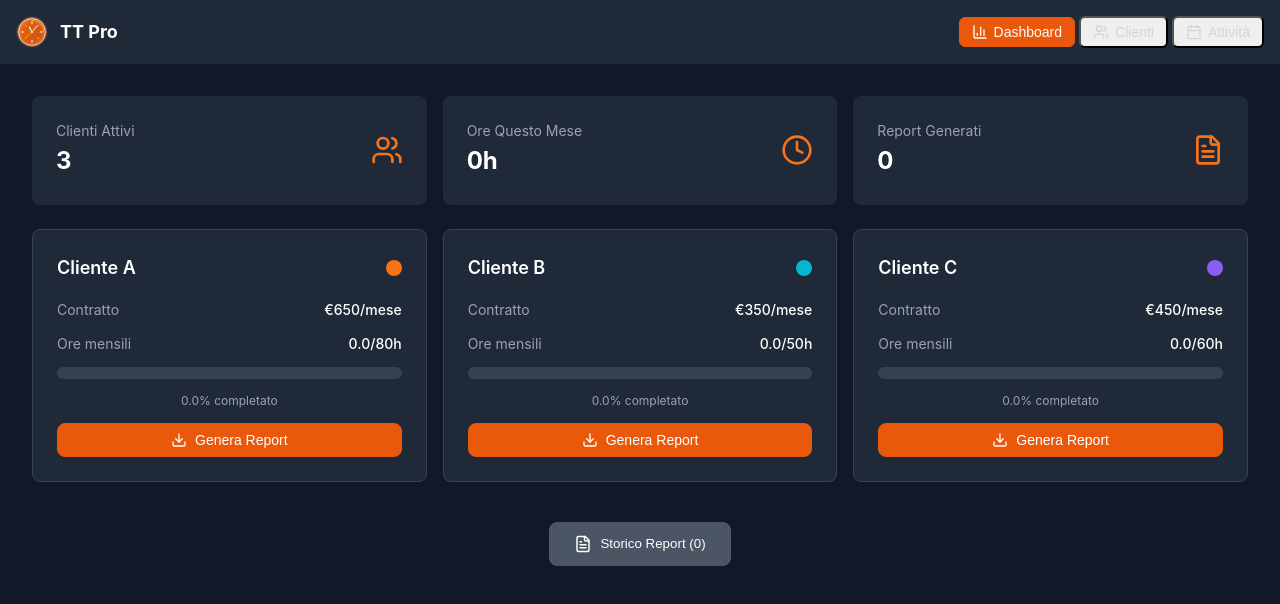
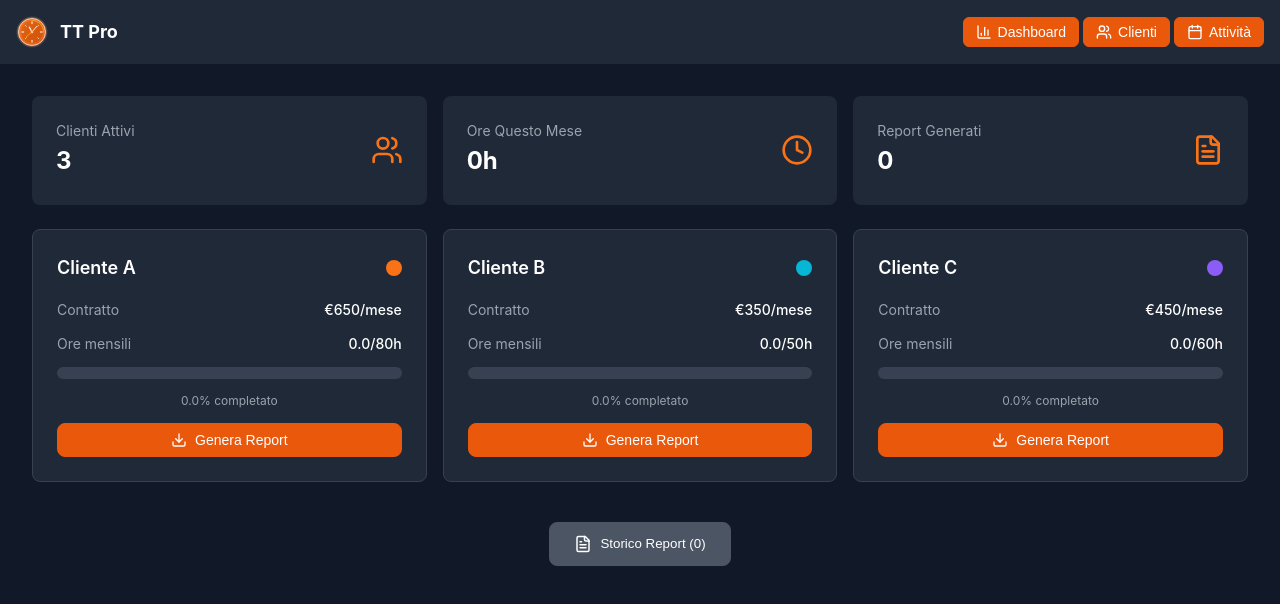
Before and after one commit to franzvac/timetracker-pro, a React (Create React App) app: page / in a window 1280 px wide. Shown: the top 604 px of the page. Built offline with nearby package versions, Linux system fonts and the light colour scheme.

Commit message:
Fix navigation buttons contrast - strong CSS selectors

```diff
--- a/src/index.css
+++ b/src/index.css
@@ -689,3 +689,180 @@ textarea:focus {
   background-color: rgba(31, 41, 55, 0.95);
   border: 1px solid rgba(255, 255, 255, 0.1);
 }
+/* === FIX SPECIFICO BOTTONI NAVIGAZIONE === */
+/* Aggiungi questo alla fine del tuo src/index.css */
+
+/* Bottoni di navigazione - Selettori specifici e forti */
+nav button,
+.nav-button,
+nav .nav-button,
+button[class*="nav-button"] {
+  color: #d1d5db !important;
+  background-color: transparent !important;
+  transition: all 0.2s ease !important;
+  border: 1px solid transparent !important;
+}
+
+/* Stato hover per bottoni navigazione inattivi */
+nav button:hover,
+.nav-button:hover,
+nav .nav-button:hover,
+button[class*="nav-button"]:hover {
+  color: #ffffff !important;
+  background-color: #374151 !important;
+  border-color: #4b5563 !important;
+}
+
+/* Bottone navigazione attivo (arancione) */
+nav button.bg-orange-600,
+.nav-button.bg-orange-600,
+nav .nav-button.bg-orange-600,
+button[class*="nav-button"][class*="bg-orange-600"],
+nav button[class*="bg-orange"],
+.nav-button[class*="bg-orange"] {
+  background-color: #ea580c !important;
+  color: #ffffff !important;
+  border-color: #ea580c !important;
+}
+
+/* Hover per bottone navigazione attivo */
+nav button.bg-orange-600:hover,
+.nav-button.bg-orange-600:hover,
+nav .nav-button.bg-orange-600:hover,
+button[class*="nav-button"][class*="bg-orange-600"]:hover {
+  background-color: #c2410c !important;
+  color: #ffffff !important;
+  border-color: #c2410c !important;
+}
+
+/* === FIX BOTTONI MODALI E FORM === */
+
+/* Bottoni primari nei modali */
+.modal-content button,
+.modal-content .btn-primary,
+button[class*="bg-orange-600"],
+button[class*="btn-primary"] {
+  background-color: #ea580c !important;
+  color: #ffffff !important;
+  border: 1px solid #ea580c !important;
+}
+
+.modal-content button:hover,
+.modal-content .btn-primary:hover,
+button[class*="bg-orange-600"]:hover,
+button[class*="btn-primary"]:hover {
+  background-color: #c2410c !important;
+  color: #ffffff !important;
+  border-color: #c2410c !important;
+}
+
+/* Bottoni secondari nei modali */
+.modal-content button[class*="bg-gray"],
+.modal-content .btn-secondary,
+button[class*="bg-gray-600"],
+button[class*="bg-gray-700"],
+button[class*="btn-secondary"] {
+  background-color: #4b5563 !important;
+  color: #ffffff !important;
+  border: 1px solid #4b5563 !important;
+}
+
+.modal-content button[class*="bg-gray"]:hover,
+.modal-content .btn-secondary:hover,
+button[class*="bg-gray-600"]:hover,
+button[class*="bg-gray-700"]:hover,
+button[class*="btn-secondary"]:hover {
+  background-color: #374151 !important;
+  color: #ffffff !important;
+  border-color: #374151 !important;
+}
+
+/* === FIX BOTTONI CARDS === */
+
+/* Bottoni "Genera Report" nelle cards */
+.card button,
+.bg-gray-800 button,
+button[class*="bg-orange-600"] {
+  background-color: #ea580c !important;
+  color: #ffffff !important;
+  border: 1px solid #ea580c !important;
+}
+
+.card button:hover,
+.bg-gray-800 button:hover,
+button[class*="bg-orange-600"]:hover {
+  background-color: #c2410c !important;
+  color: #ffffff !important;
+  border-color: #c2410c !important;
+}
+
+/* === FIX BOTTONI TABELLA === */
+
+/* Bottoni edit e delete nelle tabelle */
+button[class*="text-blue"],
+.text-blue-400,
+.text-blue-300 {
+  color: #60a5fa !important;
+  background-color: transparent !important;
+  padding: 0.25rem !important;
+  border-radius: 0.375rem !important;
+  transition: all 0.2s ease !important;
+}
+
+button[class*="text-blue"]:hover,
+.text-blue-400:hover,
+.text-blue-300:hover {
+  color: #93c5fd !important;
+  background-color: rgba(59, 130, 246, 0.1) !important;
+}
+
+button[class*="text-red"],
+.text-red-400,
+.text-red-300 {
+  color: #f87171 !important;
+  background-color: transparent !important;
+  padding: 0.25rem !important;
+  border-radius: 0.375rem !important;
+  transition: all 0.2s ease !important;
+}
+
+button[class*="text-red"]:hover,
+.text-red-400:hover,
+.text-red-300:hover {
+  color: #fca5a5 !important;
+  background-color: rgba(239, 68, 68, 0.1) !important;
+}
+
+/* === OVERRIDE UNIVERSALE === */
+
+/* Catch-all per tutti i bottoni problematici */
+button:not([class*="text-"]):not([class*="bg-transparent"]) {
+  color: #ffffff !important;
+}
+
+/* Reset di eventuali stili inline problematici */
+button[style*="background-color"]:hover {
+  color: #ffffff !important;
+  border: 1px solid currentColor !important;
+}
+
+/* === DEBUG MODE === */
+/* Decommenta queste righe per vedere tutti i bottoni */
+/*
+button {
+  outline: 2px solid #fbbf24 !important;
+  position: relative;
+}
+
+button::before {
+  content: attr(class);
+  position: absolute;
+  top: -20px;
+  left: 0;
+  font-size: 10px;
+  background: #000;
+  color: #fff;
+  padding: 2px;
+  z-index: 1000;
+}
+*/
```
